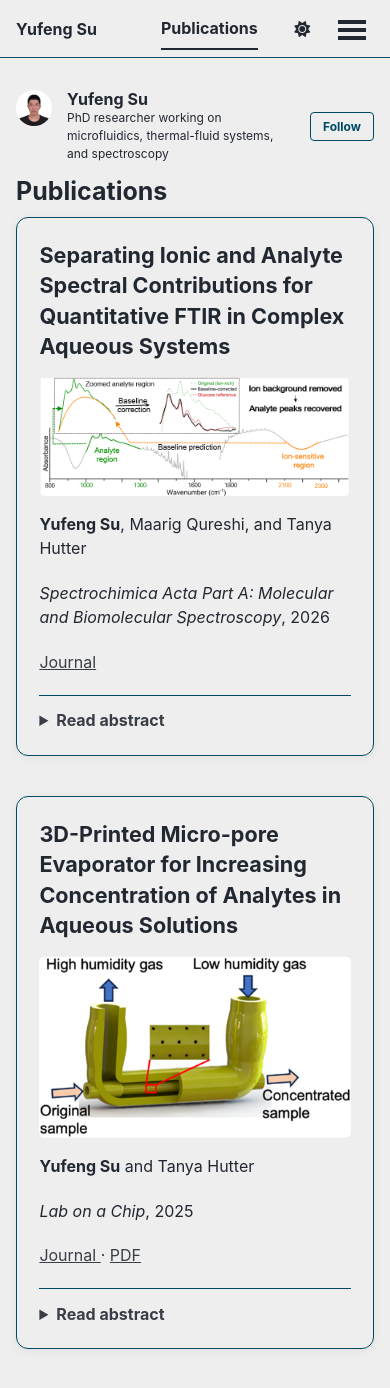
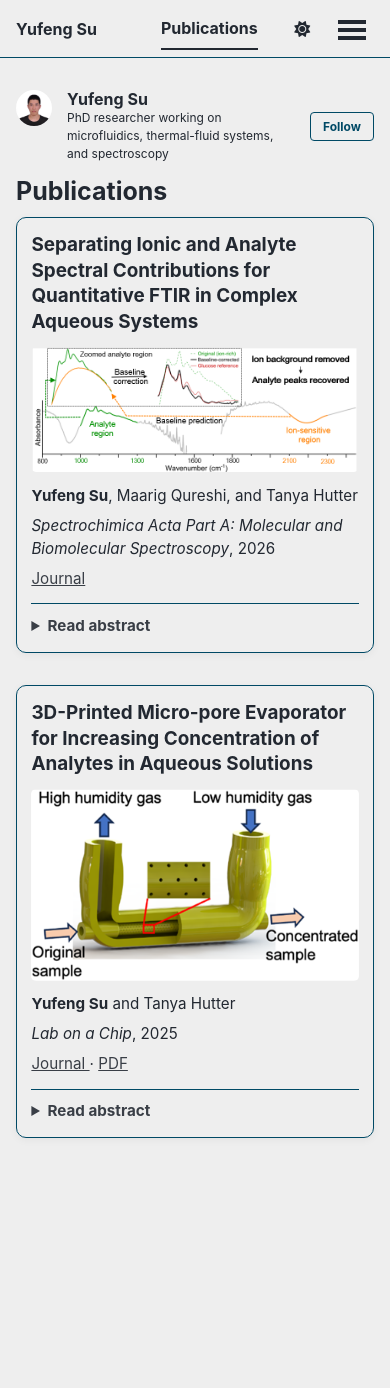
Before and after one commit to UfanSu/UfanSu.github.io, a Jekyll site: the page built from _pages/publications.html, in a window 390 px wide and 1400 px high. Shown: the top 1388 px of the window. Built offline with Jekyll 4.4.1, drawn with Linux system fonts in a browser that asks for light colours; a style sheet for code colours, icons or effects is not loaded; some of the changed text lies outside the part shown.

Commit message:
Update main.scss

```diff
--- a/assets/css/main.scss
+++ b/assets/css/main.scss
@@ -38,32 +38,40 @@
     "layout/json_cv"
 ;
 .paper-card {
-  margin-bottom: 2.5rem;
-  padding: 1.4rem;
+  margin-bottom: 2rem;
+  padding: 1.1rem;
   border: 1px solid var(--global-border-color, #dddddd);
-  border-radius: 12px;
-  box-shadow: 0 2px 10px rgba(0, 0, 0, 0.06);
+  border-radius: 10px;
+  box-shadow: 0 2px 8px rgba(0, 0, 0, 0.05);
 }
 
 .paper-card h2 {
   margin-top: 0;
-  font-size: 1.35rem;
-  line-height: 1.4;
+  margin-bottom: 0.7rem;
+  font-size: 1.18rem;
+  line-height: 1.35;
+}
+
+.paper-card p {
+  margin: 0.45rem 0;
+  font-size: 0.95rem;
+  line-height: 1.5;
 }
 
 .paper-graphic {
   display: block;
-  width: 100%;
-  max-height: 420px;
-  margin: 1rem auto;
+  width: 86%;
+  max-height: 330px;
+  margin: 0.8rem auto;
   object-fit: contain;
-  border-radius: 6px;
+  border-radius: 5px;
 }
 
 .paper-abstract {
-  margin-top: 1rem;
-  padding-top: 0.8rem;
+  margin-top: 0.8rem;
+  padding-top: 0.65rem;
   border-top: 1px solid var(--global-border-color, #dddddd);
+  font-size: 0.95rem;
 }
 
 .paper-abstract summary {
@@ -71,3 +79,19 @@
   font-weight: 600;
   color: var(--global-link-color, #2a7ae2);
 }
+
+/* Keep the publication cards readable on phones */
+@media (max-width: 600px) {
+  .paper-card {
+    padding: 0.9rem;
+  }
+
+  .paper-graphic {
+    width: 100%;
+    max-height: 280px;
+  }
+}
+/* Hide the site footer */
+.page__footer {
+  display: none !important;
+}
```
